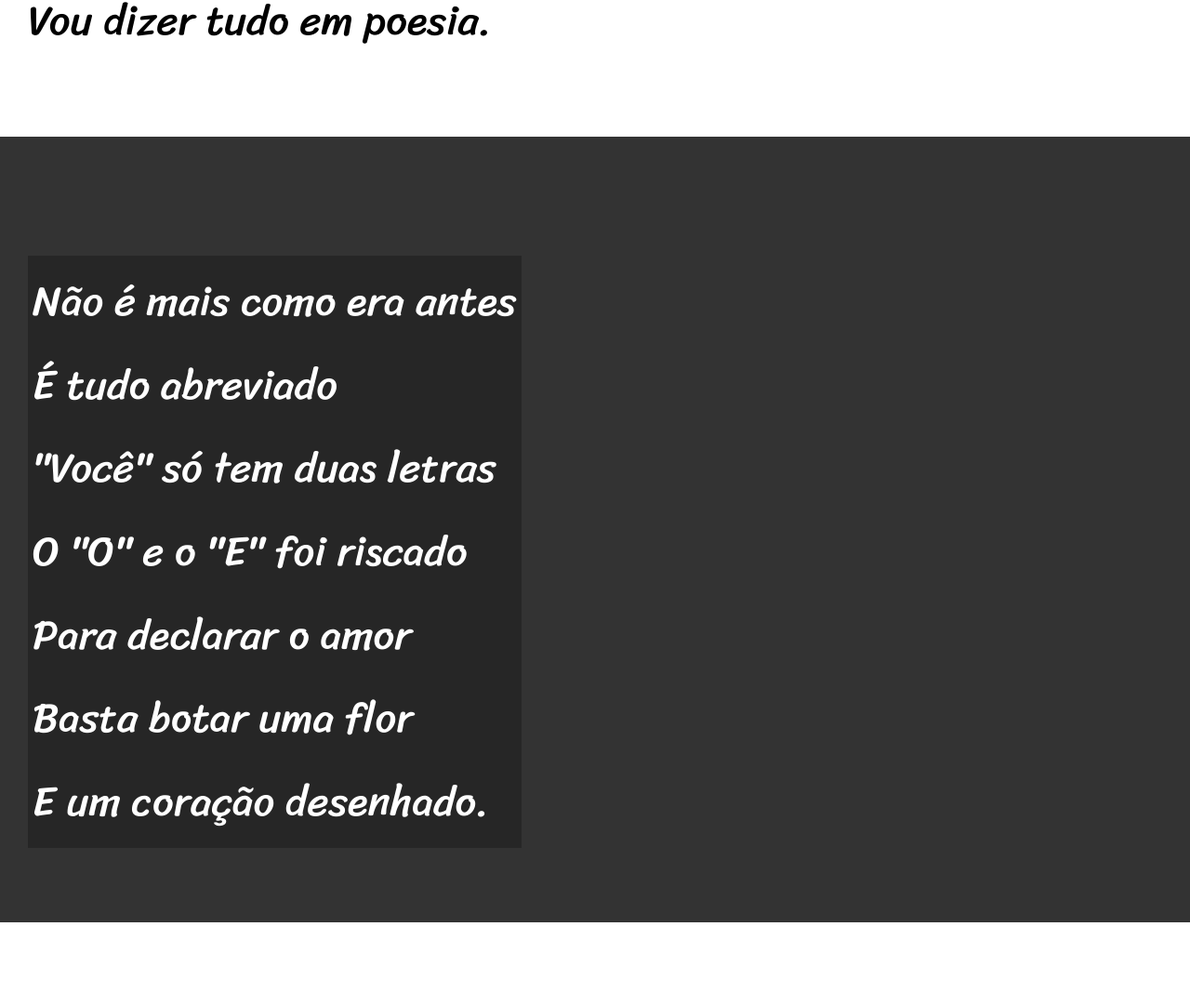
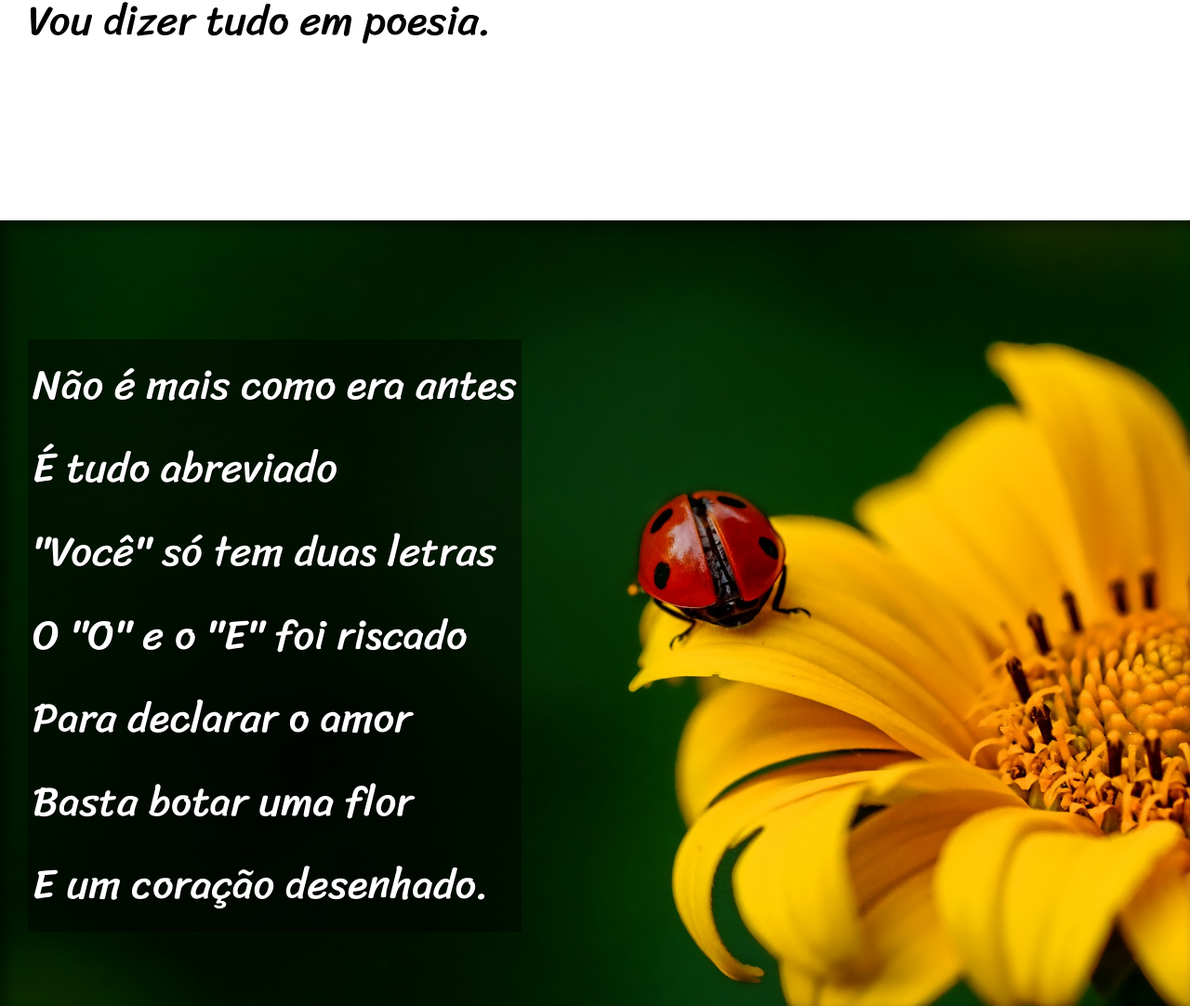
Before and after one commit to carmencabral/html-css, a plain HTML site: page desafios/d012/index.html in a window 1280 px wide. Shown: the part 918-2000 px from the top of the page at 93% size. Drawn offline with Linux system fonts and the light colour scheme.

Commit message:
atualização dos estilos no desafio 12

```diff
--- a/desafios/d012/estilo/style.css
+++ b/desafios/d012/estilo/style.css
@@ -63,6 +63,10 @@ section{
     font-size: var(--tam2);
 }
 
+section > p{
+    padding-bottom: 2em;
+}
+
 section.normal{
     background-color: white;
     color: black;
@@ -71,14 +75,27 @@ section.normal{
 section.imagem{
     background-color: rgb(51, 51, 51);
     color: white;
+    box-shadow: inset 6px 6px 13px 0px rgba(0,0,0,0.470);
+    background-size: cover;
+    background-attachment: fixed; /* Efeito Parallax */
 }
 
 section.imagem > p{
     display: inline-block;
     padding: 5px;
-    background-color: rgba(0, 0, 0, 0.253);
+    background-color: rgba(0, 0, 0, 0.420);
+    text-shadow: 1px 1px 0px black;
 }
 
+section#img01{
+    background-image: url('../imagens/background001.jpg');
+    background-position: right center;
+}
+
+section#img02{
+    background-image: url('../imagens/background002.jpg');
+    background-position: right center;
+}
 
 footer{
     background-color: black;
--- a/desafios/d012/index.html
+++ b/desafios/d012/index.html
@@ -25,7 +25,7 @@
         </p>
     </section>
 
-    <section class="imagem">
+    <section class="imagem" id="img01">
         <p>
             Não é mais como era antes <br>
             É tudo abreviado <br>
@@ -59,7 +59,7 @@
         </p>
     </section>
 
-    <section class="imagem">
+    <section class="imagem" id="img02">
         <p>
             Tenho saudade das cartas <br>
             Escritas com a própria mão <br>
```
